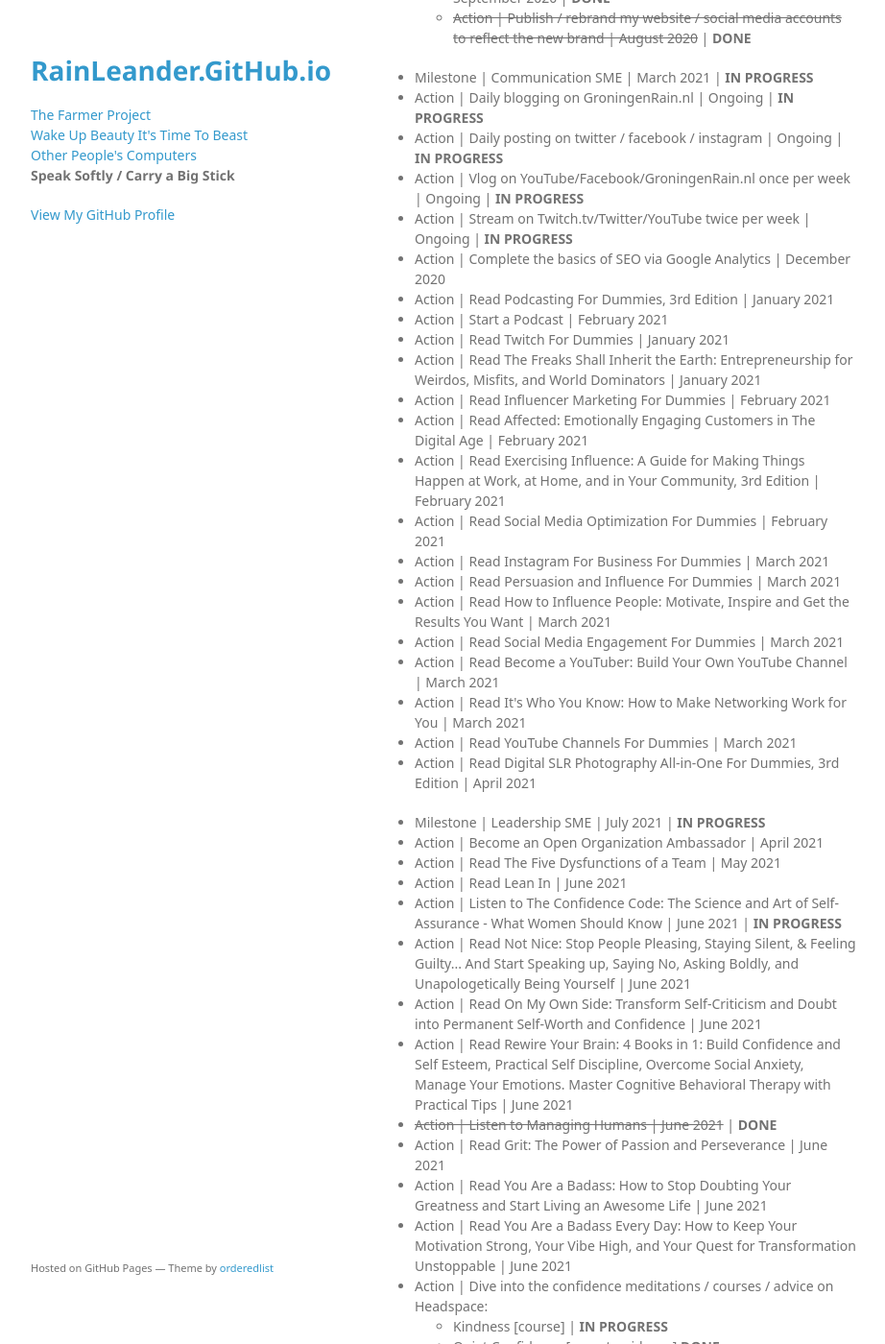
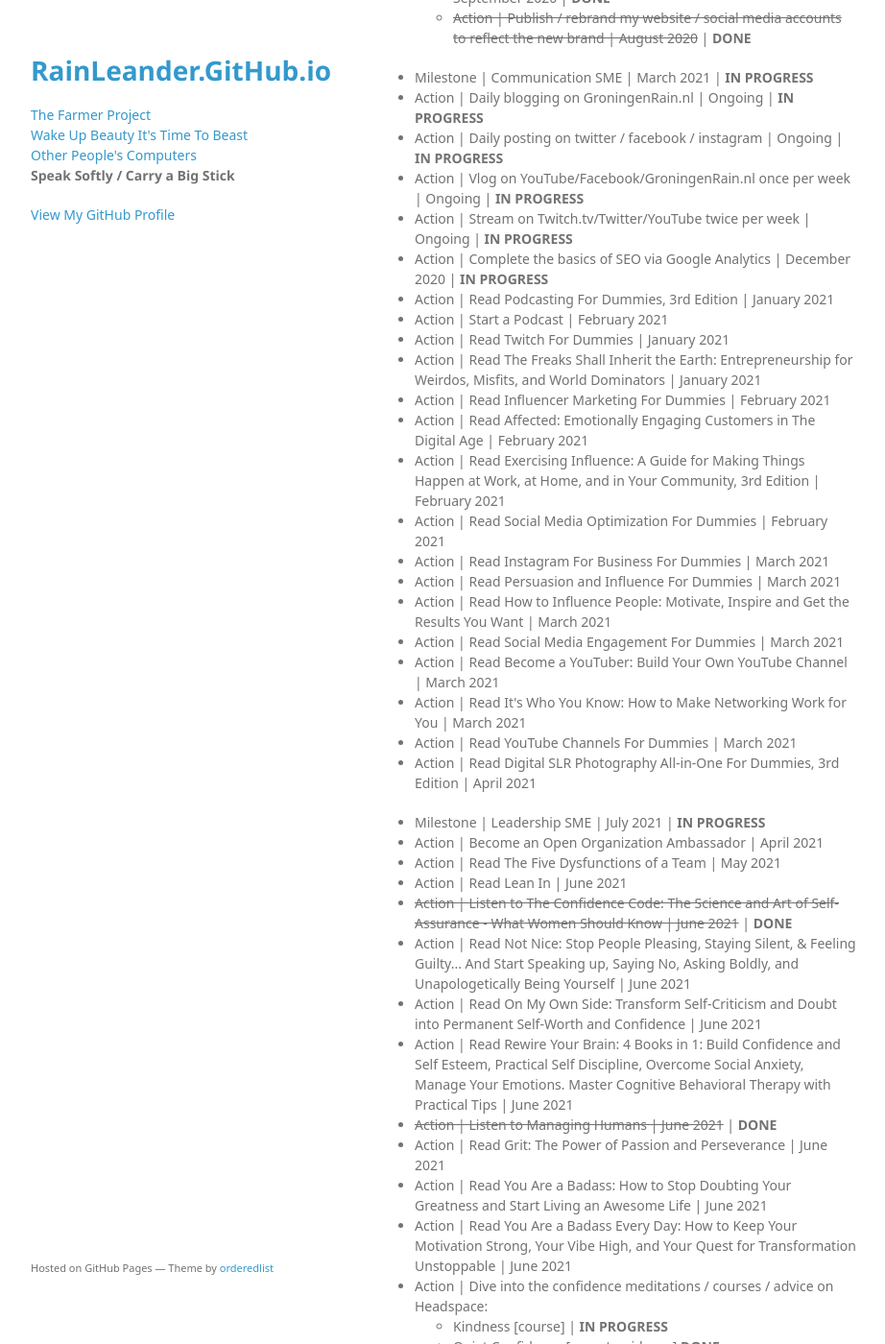
Before and after one commit to rainleander/rainleander.github.io, a Jekyll site: the page speak-softly.html, which Jekyll copies as it is, in a window 1280 px wide and 1400 px high, scrolled down 1115 px. Shown: the whole window at 96% size, without its empty margins (178-1100 px from the left). Built offline with Jekyll 4.4.1, drawn with Linux system fonts in a browser that asks for light colours; some web fonts are replaced; some of the changed lines change nothing that is shown.

Commit message:
Update speak-softly.html

```diff
--- a/speak-softly.html
+++ b/speak-softly.html
@@ -68,7 +68,7 @@
         <li>Action | Daily posting on twitter / facebook / instagram | Ongoing | <b>IN PROGRESS</b></li>
         <li>Action | Vlog on YouTube/Facebook/GroningenRain.nl once per week | Ongoing | <b>IN PROGRESS</b></li>
         <li>Action | Stream on Twitch.tv/Twitter/YouTube twice per week | Ongoing | <b>IN PROGRESS</b></li>
-        <li>Action | Complete the basics of SEO via Google Analytics | December 2020</li>
+        <li>Action | Complete the basics of SEO via Google Analytics | December 2020 | <b>IN PROGRESS</b></li>
         <li>Action | Read Podcasting For Dummies, 3rd Edition | January 2021</li>
         <li>Action | Start a Podcast | February 2021</li>
         <li>Action | Read Twitch For Dummies | January 2021</li>
@@ -90,7 +90,7 @@
         <li>Action | Become an Open Organization Ambassador | April 2021</li>
         <li>Action | Read The Five Dysfunctions of a Team | May 2021</li>
         <li>Action | Read Lean In | June 2021</li>
-        <li>Action | Listen to The Confidence Code: The Science and Art of Self-Assurance - What Women Should Know | June 2021 | <b>IN PROGRESS</b></li>
+        <li><del>Action | Listen to The Confidence Code: The Science and Art of Self-Assurance - What Women Should Know | June 2021</del> | <b>DONE</b></li>
         <li>Action | Read Not Nice: Stop People Pleasing, Staying Silent, & Feeling Guilty... And Start Speaking up, Saying No, Asking Boldly, and Unapologetically Being Yourself | June 2021</li>
         <li>Action | Read On My Own Side: Transform Self-Criticism and Doubt into Permanent Self-Worth and Confidence | June 2021</li>
         <li>Action | Read Rewire Your Brain: 4 Books in 1: Build Confidence and Self Esteem, Practical Self Discipline, Overcome Social Anxiety, Manage Your Emotions. Master Cognitive Behavioral Therapy with Practical Tips | June 2021</li>
```
